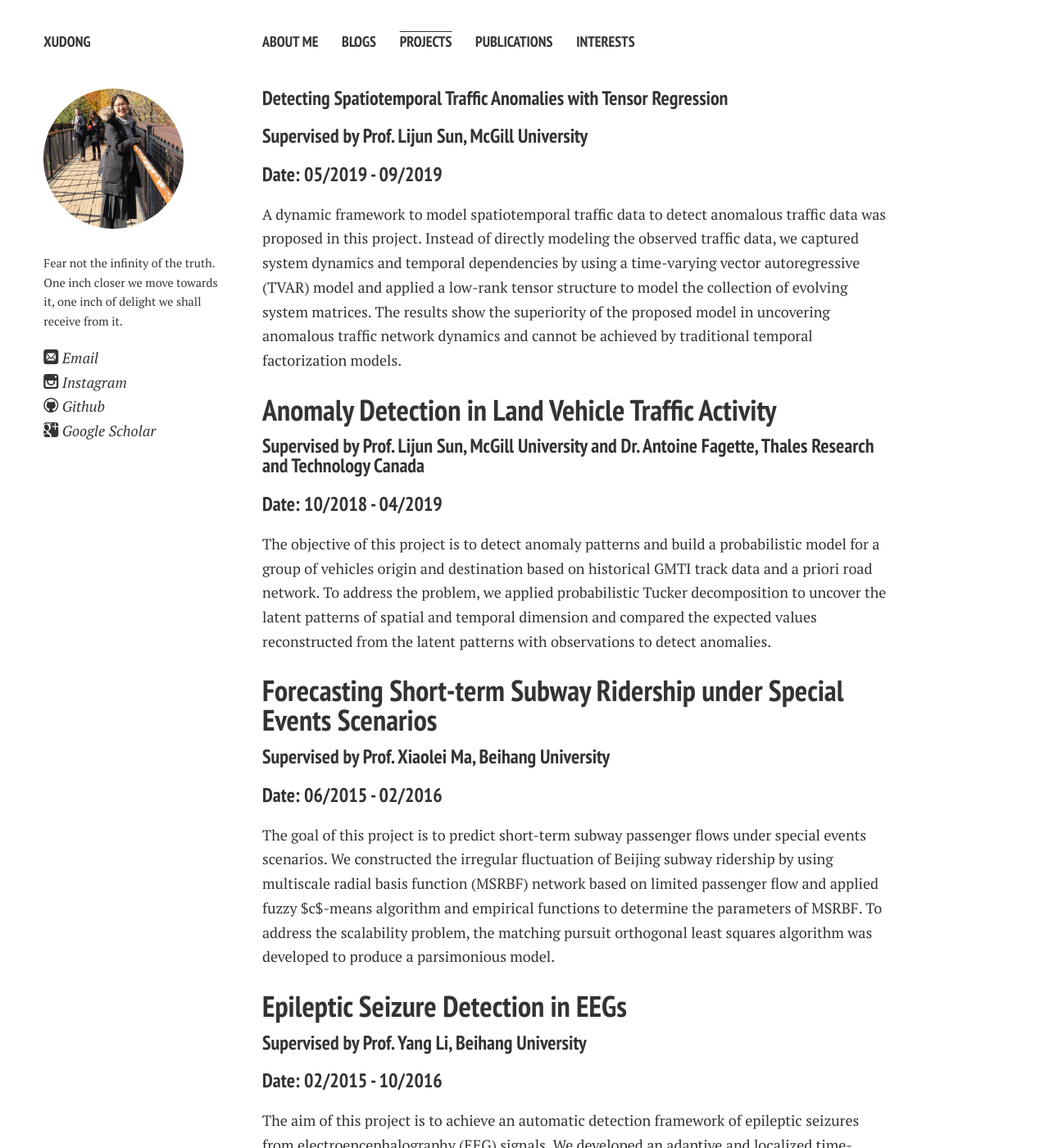
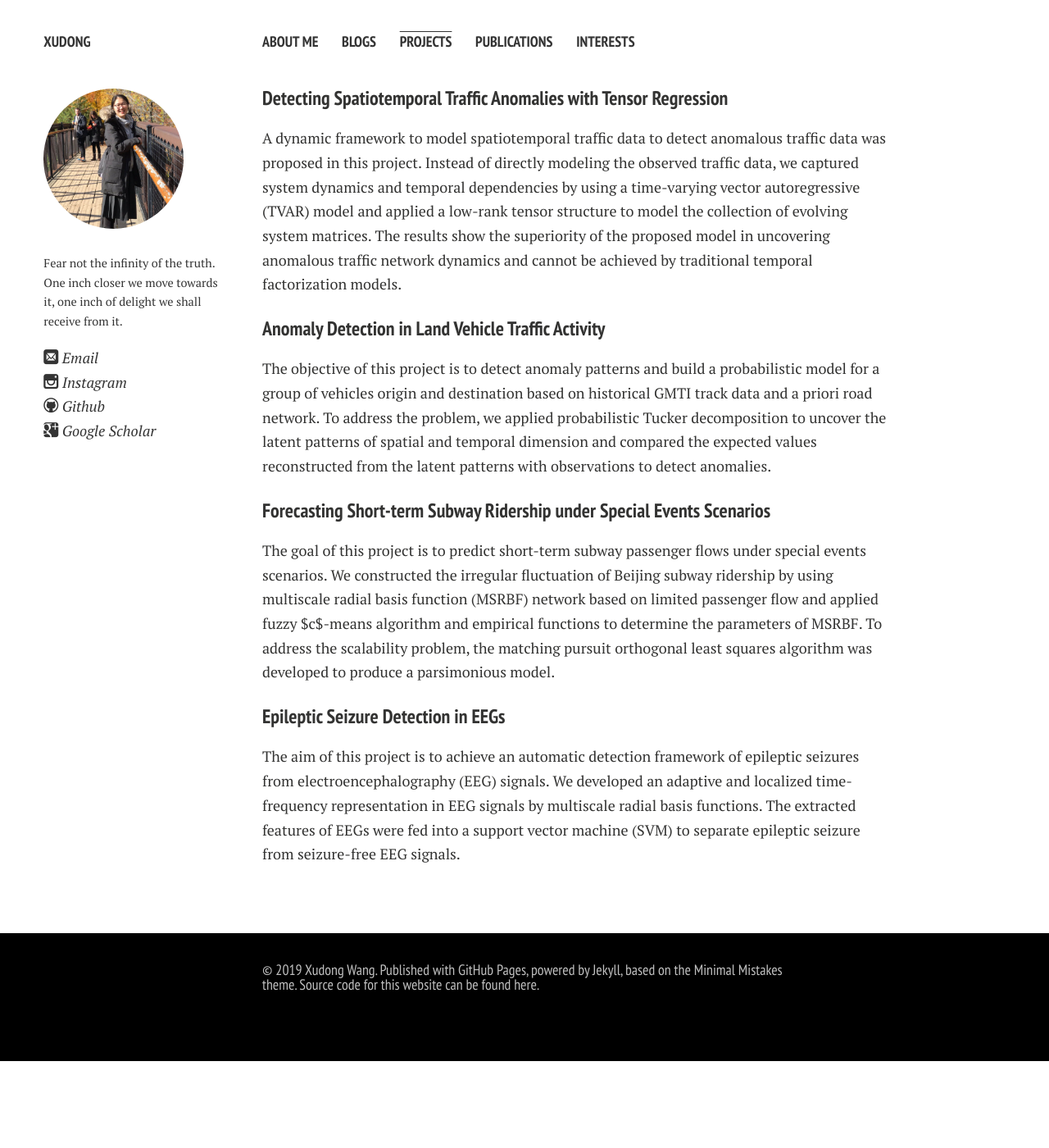
Before and after one commit to eveyuyi/Kaimaoge.github.io, a Jekyll site: the page built from projects.md, in a window 1280 px wide and 1400 px high. Shown: the whole window at 82% size. Built offline with Jekyll 4.4.1, drawn with Linux system fonts in a browser that asks for light colours; nearby versions of some CDN libraries.

Commit message:
Update projects.md

```diff
--- a/projects.md
+++ b/projects.md
@@ -5,27 +5,19 @@ title: Projects
 ---
 
 ### Detecting Spatiotemporal Traffic Anomalies with Tensor Regression
-#### Supervised by Prof. Lijun Sun, McGill University
-#### Date: 05/2019 - 09/2019
 
 A dynamic framework to model spatiotemporal traffic data to detect anomalous traffic data was proposed in this project. Instead of directly modeling the observed traffic data, we captured system dynamics and temporal dependencies by using a time-varying vector autoregressive (TVAR) model and applied a low-rank tensor structure to model the collection of evolving system matrices. The results show the superiority of the proposed model in uncovering anomalous traffic network dynamics and cannot be achieved by traditional temporal factorization models.
 
 
-## Anomaly Detection in Land Vehicle Traffic Activity
-### Supervised by Prof. Lijun Sun, McGill University and Dr. Antoine Fagette, Thales Research and Technology Canada
-### Date: 10/2018 - 04/2019
+### Anomaly Detection in Land Vehicle Traffic Activity
 
 The objective of this project is to detect anomaly patterns and build a probabilistic model for a group of vehicles origin and destination based on historical GMTI track data and a priori road network. To address the problem, we applied probabilistic Tucker decomposition to uncover the latent patterns of spatial and temporal dimension and compared the expected values reconstructed from the latent patterns with observations to detect anomalies.
 
-## Forecasting Short-term Subway Ridership under Special Events Scenarios
-### Supervised by Prof. Xiaolei Ma, Beihang University
-### Date: 06/2015 - 02/2016
+### Forecasting Short-term Subway Ridership under Special Events Scenarios
 
 The goal of this project is to predict short-term subway passenger flows under special events scenarios. We constructed the irregular fluctuation of Beijing subway ridership by using multiscale radial basis function (MSRBF) network based on limited passenger flow and applied fuzzy $c$-means algorithm and empirical functions to determine the parameters of MSRBF. To address the scalability problem, the matching pursuit orthogonal least squares algorithm was developed to produce a parsimonious model.
 
 
-## Epileptic Seizure Detection in EEGs
-### Supervised by Prof. Yang Li, Beihang University
-### Date: 02/2015 - 10/2016
+### Epileptic Seizure Detection in EEGs
 
 The aim of this project is to achieve an automatic detection framework of epileptic seizures from electroencephalography (EEG) signals. We developed an adaptive and localized time-frequency representation in EEG signals by multiscale radial basis functions. The extracted features of EEGs were fed into a support vector machine (SVM) to separate epileptic seizure from seizure-free EEG signals.
```
